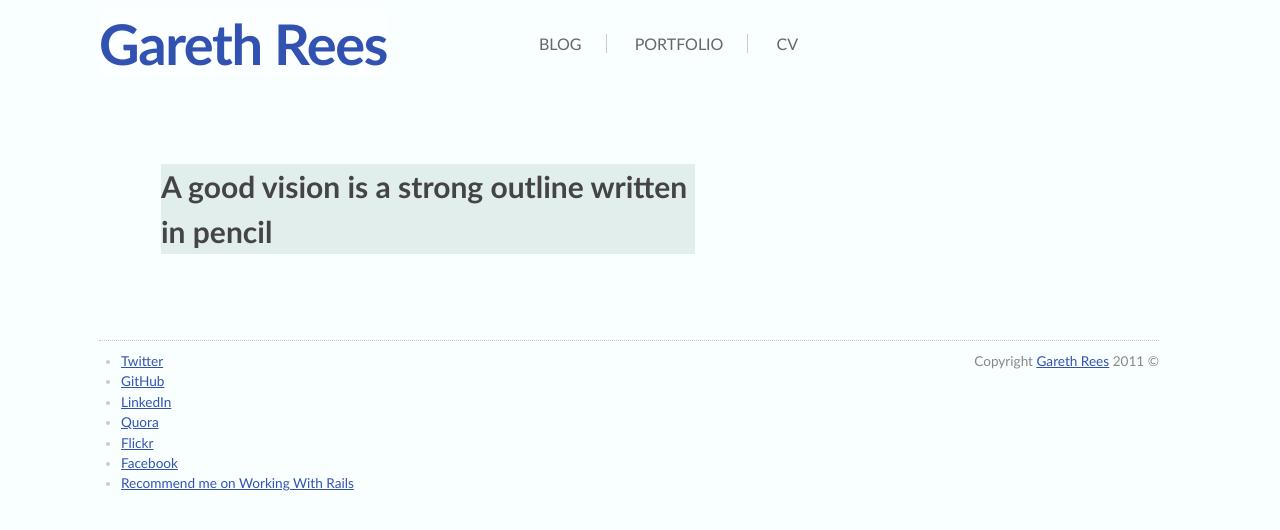
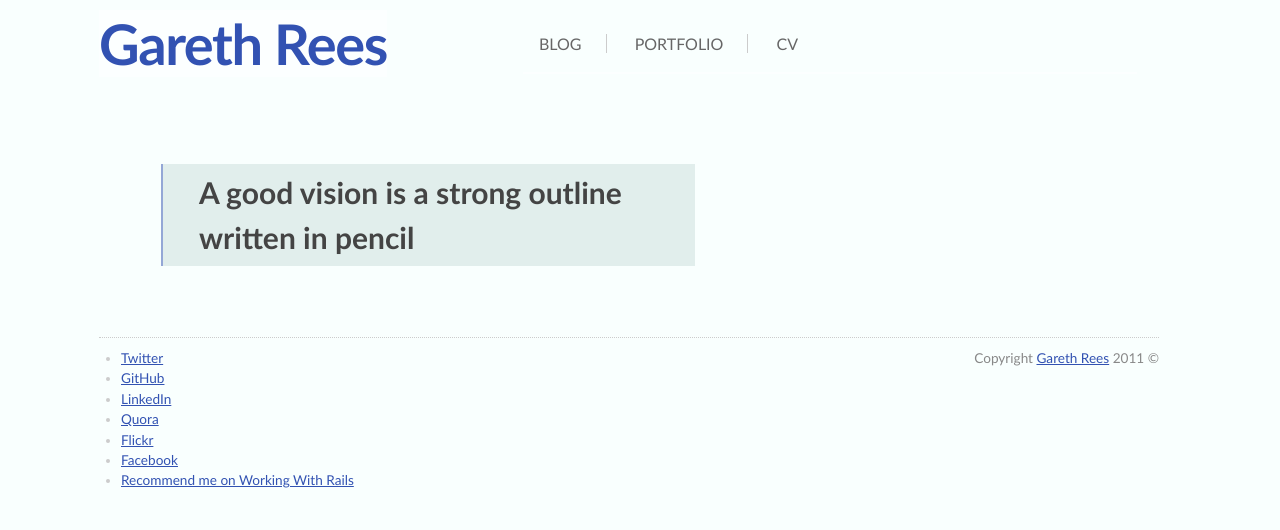
Before and after one commit to garethrees/garethrees.github.com, a Jekyll site: the page built from _posts/2011-03-01-a-good-vision-is-a-strong-outline-written-in-pencil.markdown, in a window 1280 px wide. Shown: the top 530 px of the page. Built offline with Jekyll 4.4.1, drawn with Linux system fonts in a browser that asks for light colours; nearby versions of some CDN libraries.

Commit message:
Update blockquote style

```diff
--- a/stylesheets/application.css
+++ b/stylesheets/application.css
@@ -127,9 +127,15 @@ img.bordered {
 
 #post blockquote {
 	background:#E1EEEC;
+	border-left: 2px solid #94A7D6;
 	font-size:1.5em;
 	font-weight:bold;
+	padding:0.2em 0.4em 0.2em 1.2em;
 	text-indent:0;
+}
+
+#post blockquote p {
+  margin: 0;
 }
 
 #post .update {
```
